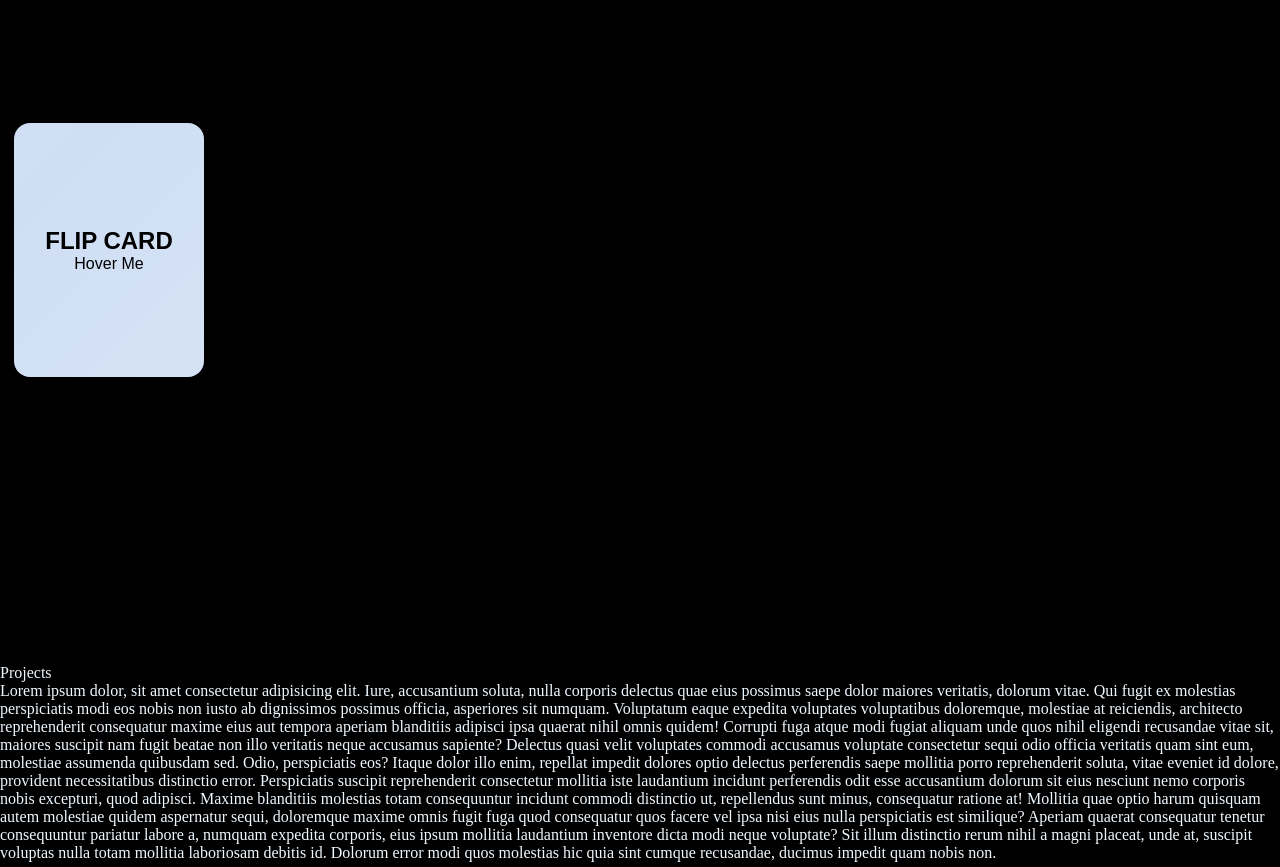
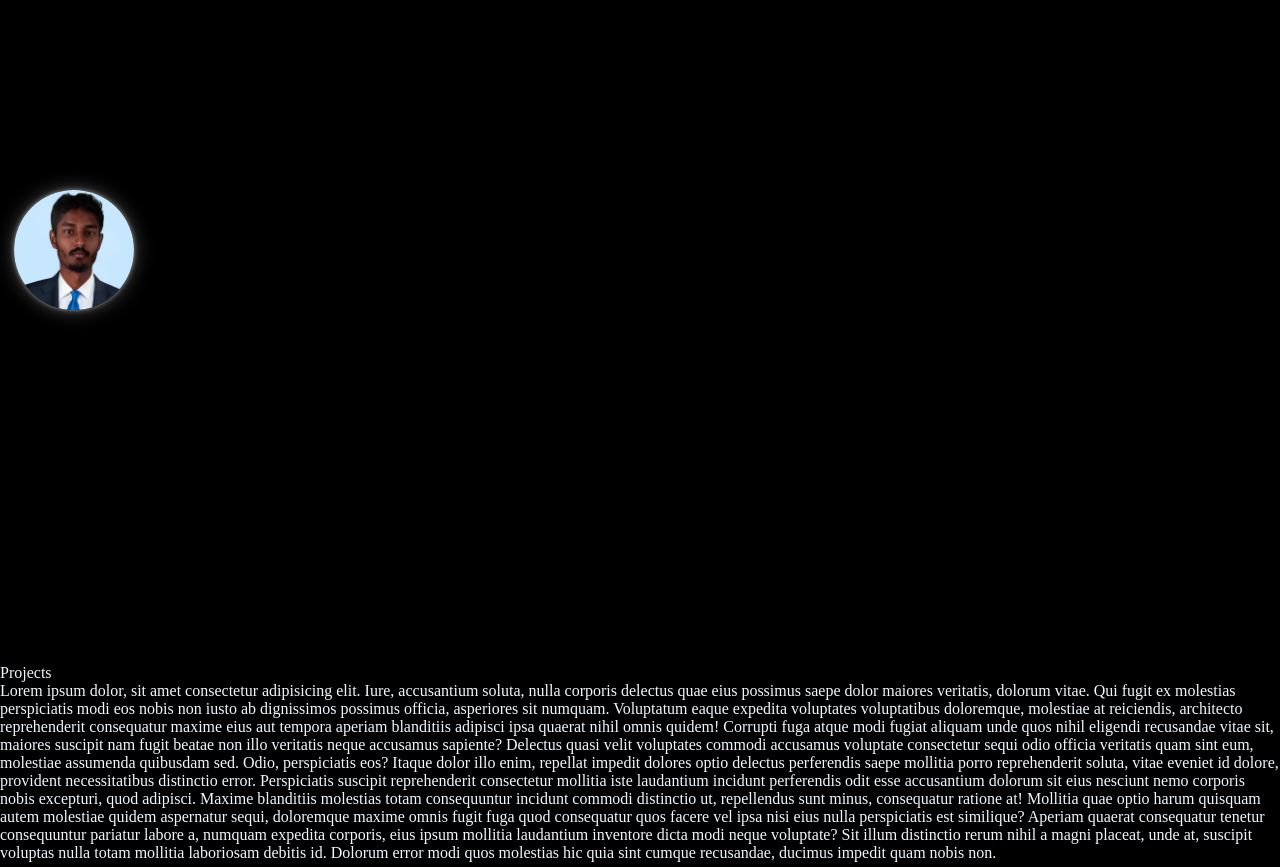
Before and after one commit to Paramesh-Kumar-2004/VP_Portfolio-2, a React (Create React App) app: page / in a window 1280 px wide. Shown: the part 1820-2687 px from the top of the page. Built offline with nearby package versions, Linux system fonts and the light colour scheme.

Commit message:
Added New Skill Component - Circle, Bubble Animation

```diff
--- a/src/Components/Skills/Skills_Animation.jsx
+++ b/src/Components/Skills/Skills_Animation.jsx
@@ -5,18 +5,13 @@ import "../../Styles/Skills.css"
 
 function Skills_Animation({ Percentage }) {
     return (
-        <div class="flip-card">
-            <div class="flip-card-inner">
-                <div class="flip-card-front">
-                    <p class="title">FLIP CARD</p>
-                    <p>Hover Me</p>
-                </div>
-                <div class="flip-card-back">
-                    <p class="title">BACK</p>
-                    <p>Leave Me</p>
-                </div>
-            </div>
+        <div class="social-circle">
+            <span class="bubble layer1"></span>
+            <span class="bubble layer2"></span>
+            <span class="bubble layer3"></span>
+            <p class="circle-text">Intermidiate</p>
         </div>
+
     )
 }
 
--- a/src/Styles/Skills.css
+++ b/src/Styles/Skills.css
@@ -8,87 +8,88 @@
 }
 
 
-/* From Uiverse.io by JustCode14 */
-.flip-card {
-    background-color: transparent;
-    width: 190px;
-    height: 254px;
-    perspective: 1000px;
-    font-family: sans-serif;
+.social-circle {
+    position: relative;
+    height: 120px;
+    width: 120px;
+    border-radius: 50%;
+    box-shadow:  0 0 20px rgba(255, 255, 255, 0.3),
+         0 0 5px rgba(255, 255, 255, 0.5),
+        0 5px 15px rgba(0, 0, 0, 0.2);
+    backdrop-filter: blur(12px);
+    background-image: url("../Images/VP.jpeg");
+    background-position: center;
+    background-size: cover;
+    overflow: hidden;
+    display: flex;
+    justify-content: center;
+    align-items: center;
+    transition: all 0.5s ease;
+    cursor: pointer;
 }
 
-.title {
-    font-size: 1.5em;
-    font-weight: 900;
-    text-align: center;
-    margin: 0;
+.circle-text {
+    color: white;
+    font-size: 1.1rem;
+    font-weight: bold;
+    z-index: 2;
+    position: relative;
+    opacity: 0;
+    transition: opacity 0.5s ease;
+    text-shadow: 0 0 8px rgba(0, 0, 0, 0.3);
 }
 
-.flip-card-inner {
-    position: relative;
-    width: 100%;
-    height: 100%;
-    text-align: center;
-    transition: transform 0.6s;
-    transition-timing-function: cubic-bezier(0.61, 0.98, 0.48, 1.01);
-    transform-style: preserve-3d;
+/* Hover Effects */
+.social-circle:hover {
+    background: rgba(255, 255, 255, 0.1);
+    backdrop-filter: blur(15px);
 }
 
-.flip-card:hover .flip-card-inner {
-    transform: rotate(180deg) rotateX(180deg);
+.social-circle:hover .circle-text {
+    opacity: 1;
 }
 
-.flip-card-front,
-.flip-card-back {
-    box-shadow: 0 8px 14px 0 rgba(0, 0, 0, 0.2);
+/* Bubble mirror animation */
+.bubble {
     position: absolute;
-    display: flex;
-    flex-direction: column;
-    justify-content: center;
-    width: 100%;
-    height: 100%;
-    -webkit-backface-visibility: hidden;
-    backface-visibility: hidden;
-    border-radius: 1rem;
+    border-radius: 50%;
+    background: radial-gradient(circle, rgba(255, 255, 255, 0.4), transparent);
+    pointer-events: none;
+    animation: bubbleFloat 3s ease-in-out infinite alternate;
 }
 
-.flip-card-front {
-    background: #fff;
-    color: #000;
+.layer1 {
+    width: 40px;
+    height: 40px;
+    top: 10%;
+    left: 15%;
+    animation-delay: 0s;
 }
 
-.flip-card-back {
-    background: #000;
-    color: #fff;
-    transform: rotateY(180deg);
+.layer2 {
+    width: 30px;
+    height: 30px;
+    bottom: 15%;
+    right: 20%;
+    animation-delay: 0.3s;
 }
 
-
-
-.flip-card-front {
-    background: linear-gradient(135deg, #e0eafc, #cfdef3, #e0eafc);
-    color: #000;
-    background-size: 400% 400%;
-    animation: bubbleShift 5s ease infinite;
+.layer3 {
+    width: 35px;
+    height: 35px;
+    top: 30%;
+    right: 10%;
+    animation-delay: 0.6s;
 }
 
-.flip-card-back {
-    background: linear-gradient(135deg, #a1c4fd, #c2e9fb, #a1c4fd);
-    color: #000;
-    background-size: 400% 400%;
-    animation: bubbleShift 5s ease infinite;
-}
-
-@keyframes bubbleShift {
-    0% {
-        background-position: 0% 50%;
+@keyframes bubbleFloat {
+    from {
+        transform: translateY(0px);
+        opacity: 0.3;
     }
 
-    50% {
-        background-position: 100% 50%;
-    }
-
-    100% {
-        background-position: 0% 50%;
+    to {
+        transform: translateY(-10px);
+        opacity: 0.6;
     }
 }
```
